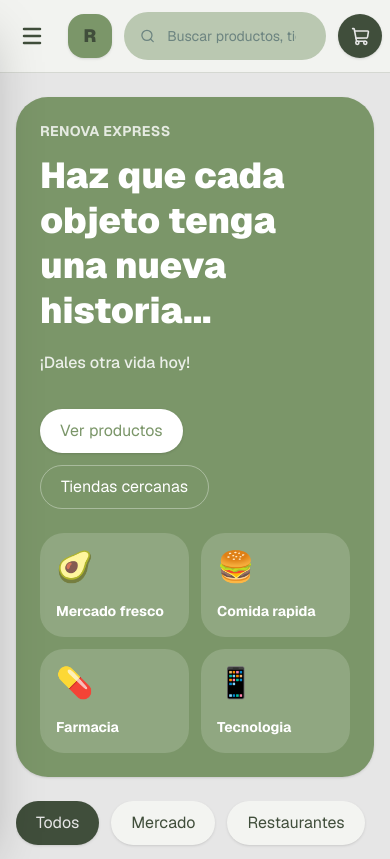
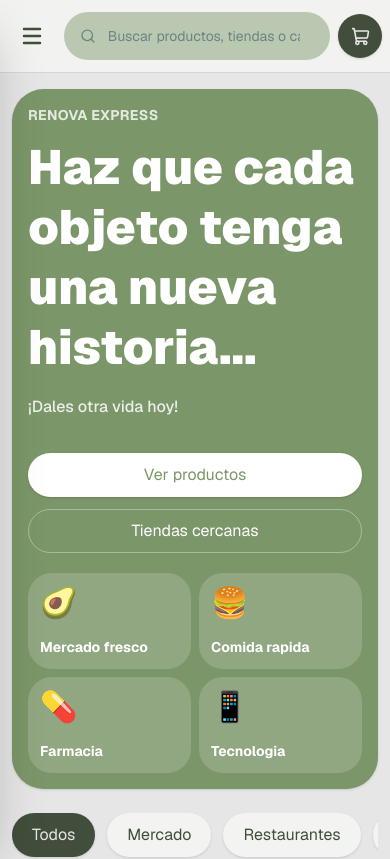
Before and after one commit to Combii0/ReNova, a Next.js app: page / in a window 390 px wide. Shown: the top 859 px of the page. Built offline with nearby package versions, Linux system fonts and the light colour scheme.

Commit message:
Pollished menu

```diff
--- a/src/app/helpy/page.tsx
+++ b/src/app/helpy/page.tsx
@@ -2,7 +2,7 @@ import HelpyChat from "@/components/HelpyChat";
 
 export default function HelpyPage() {
   return (
-    <main className='flex h-[calc(100vh-73px)] w-full overflow-hidden'>
+    <main className="relative z-0 flex h-[calc(100vh-73px)] w-full overflow-hidden">
       <HelpyChat />
     </main>
   );
--- a/src/app/page.tsx
+++ b/src/app/page.tsx
@@ -2,16 +2,16 @@ import { categories, products } from "@/data/products";
 
 export default function Home() {
   return (
-    <main className="mx-auto grid w-full max-w-7xl gap-6 px-4 py-6 sm:px-6 lg:grid-cols-[1fr_320px] lg:px-8">
+    <main className="mx-auto grid w-full max-w-7xl gap-4 px-3 py-4 sm:gap-5 sm:px-4 sm:py-5 lg:grid-cols-[minmax(0.1fr)_320px] lg:gap-6 lg:px-6 xl:px-8">
       <section className="min-w-0">
         <div className="overflow-hidden rounded-[2rem] bg-[var(--brand)] text-white shadow-sm">
-          <div className="grid gap-6 p-6 sm:grid-cols-[1.3fr_0.7fr] sm:p-8">
+          <div className="grid gap-5 p-4 sm:p-6 md:grid-cols-[1.3fr_0.7fr] lg:p-8">
             <div className="flex flex-col justify-between gap-8">
               <div>
                 <p className="text-sm font-bold uppercase tracking-wide text-white/80">
                   ReNova Express
                 </p>
-                <h1 className="mt-3 max-w-xl text-4xl font-black leading-tight sm:text-5xl">
+                <h1 className="mt-3 max-w-xl text-3xl font-black leading-tight sm:text-4xl lg: text-5xl">
                   Haz que cada objeto tenga una nueva historia...
                 </h1>
                 <p className="mt-4 max-w-2xl text-base font-medium leading-7 text-white/85">
@@ -19,24 +19,24 @@ export default function Home() {
                 </p>
               </div>
 
-              <div className="flex flex-wrap gap-3">
-                <button className="h-11 rounded-full bg-white px-5 text-sm font-black text-[var(--brand)] shadow-sm">
+              <div className="flex flex-col gap-3 sm:flex-row sm:flex-wrap">
+                <button className="h-11 w-full rounded-full bg-white px-5 text-sm font-black text-[var(--brand)] shadow-sm sm:w-auto">
                   Ver productos
                 </button>
-                <button className="h-11 rounded-full border border-white/35 px-5 text-sm font-black text-white">
+                <button className="h-11 w-full rounded-full border border-white/35 px-5 text-sm font-black text-white sm:w-auto">
                   Tiendas cercanas
                 </button>
               </div>
             </div>
 
-            <div className="grid grid-cols-2 gap-3 self-end">
+            <div className="grid grid-cols-2 gap-2 self-end sm:gap-3">
               {[
                 ["🥑", "Mercado fresco"],
                 ["🍔", "Comida rapida"],
                 ["💊", "Farmacia"],
                 ["📱", "Tecnologia"],
               ].map(([icon, label]) => (
-                <div key={label} className="rounded-3xl bg-white/16 p-4">
+                <div key={label} className="rounded-3xl bg-white/16 p-3 sm:rounded 3xl sm:p-4">
                   <p className="text-3xl">{icon}</p>
                   <p className="mt-4 text-sm font-bold">{label}</p>
                 </div>
@@ -74,7 +74,7 @@ export default function Home() {
           </button>
         </div>
 
-        <div className="mt-5 grid gap-4 sm:grid-cols-2 xl:grid-cols-3">
+        <div className="mt-5 grid grid-cols-1 gap-4 sm:grid-cols-2 xl:grid-cols-3">
           {products.map((product) => (
             <article
               key={product.name}
@@ -132,7 +132,7 @@ export default function Home() {
       </section>
 
       <aside className="lg:sticky lg:top-24 lg:h-fit">
-        <div className="rounded-[1.5rem] bg-[var(--app-surface)] p-5 shadow-sm ring-1 ring-[var(--app-border)]">
+        <div className="rounded-[1.5rem] bg-[var(--app-surface)] p-4 shadow-sm ring-1 ring-[var(--app-border)] sm:p-5">
           <div className="flex items-center justify-between">
             <h2 className="text-lg font-black text-[var(--app-text)]">
               Mi pedido
--- a/src/components/AppShell.tsx
+++ b/src/components/AppShell.tsx
@@ -36,8 +36,8 @@ export default function AppShell({ children }: { children: React.ReactNode }) {
 
   return (
     <div className="min-h-screen bg-[var(--app-bg)] text-[var(--app-text)]">
-      <header className="sticky top-0 z-30 border-b border-[var(--app-border)] bg-[var(--app-surface)]/95 backdrop-blur">
-        <div className="flex w-full items-center gap-3 px-2 py-3 sm:px-3 lg:px-4">
+      <header className="sticky top-0 z-[70] border-b border-[var(--app-border)] bg-[var(--app-surface)]/95 backdrop-blur">
+        <div className="flex w-full items-center gap-2 px-2 py-3 sm:gap-3 sm:px-3 lg:px-4">
           <button
             type="button"
             className="flex h-12 w-12 shrink-0 items-center justify-center rounded-full text-[var(--app-text)] transition hover:bg-[var(--app-soft)]"
@@ -45,13 +45,12 @@ export default function AppShell({ children }: { children: React.ReactNode }) {
             aria-expanded={isMenuOpen}
             aria-label="Abrir menu"
           >
-            <Menu size={24} strokeWidth={2.5} />
+            <Menu size={24} strokeWidth={2.5}/>
           </button>
 
           <Link
             href="/"
-            className="flex h-11 w-11 shrink-0 items-center justify-center rounded-2xl bg-[var(--brand)] text-lg font-black text-white shadow-sm"
-            aria-label="Ir a Market"
+            className="hidden h-11 w-11 shrink-0 items-center justify-center rounded-2xl bg-[var(--brand)] text-lg font-black text-white shadow-sm sm:flex"
           >
             R
           </Link>
@@ -87,20 +86,21 @@ export default function AppShell({ children }: { children: React.ReactNode }) {
           </button>
         </div>
       </header>
-
-      {children}
+      <div className="realtive z-0">
+        {children}
+      </div>
 
       {isMenuOpen ? (
         <button
           type="button"
-          className="fixed inset-0 z-40 bg-black/35"
+          className="fixed inset-0 z-[80] bg-black/35"
           onClick={() => setIsMenuOpen(false)}
           aria-label="Cerrar menu"
         />
       ) : null}
 
       <aside
-        className={`fixed left-0 top-0 z-50 flex h-dvh w-[min(88vw,340px)] flex-col bg-[var(--app-surface)] px-4 py-4 shadow-2xl transition-transform duration-200 ${
+        className={`fixed left-0 top-0 z-[90] flex h-dvh w-[min(88vw,340px)] flex-col bg-[var(--app-surface)] px-4 py-4 shadow-2xl transition-transform duration-200 ${
           isMenuOpen ? "translate-x-0" : "-translate-x-full"
         }`}
         aria-label="Menu principal"
@@ -155,15 +155,10 @@ export default function AppShell({ children }: { children: React.ReactNode }) {
               pathname === "/configuracion"
                 ? "bg-[var(--app-text)] text-[var(--app-bg)]"
                 : "text-[var(--app-text)] hover:bg-[var(--app-soft)]"
-            }`}
-          >
-            <Settings size={19} />
+            }`}>
+            <Settings size={19}/>
             Configuracion
           </Link>
-          <div className="mt-3 flex items-center gap-2 rounded-2xl bg-[var(--app-soft)] px-4 py-3 text-xs font-bold text-[var(--app-muted)]">
-            <SlidersHorizontal size={16} />
-            Ajustes locales
-          </div>
         </div>
       </aside>
     </div>
--- a/src/components/HelpyChat.tsx
+++ b/src/components/HelpyChat.tsx
@@ -1,7 +1,7 @@
 "use client";
 
-import { FormEvent, useEffect, useState } from "react";
-import { Bot, Send} from "lucide-react";
+import{FormEvent, useEffect, useState} from "react";
+import{Send} from "lucide-react";
 
 type Message = {
   id: string;
@@ -18,12 +18,12 @@ const initialMessages: Message[] = [
 ];
 
 export default function HelpyChat() {
-  const [messages, setMessages] = useState<Message[]>(initialMessages);
-  const [input, setInput] = useState("");
-  const [previousInteractionId, setPreviousInteractionId] = useState<
+  const[messages, setMessages] = useState<Message[]>(initialMessages);
+  const[input, setInput] = useState("");
+  const[previousInteractionId, setPreviousInteractionId] = useState<
     string | null
   >(null);
-  const [isLoading, setIsLoading] = useState(false);
+  const[isLoading, setIsLoading] = useState(false);
 
   useEffect(()=>{
     const saved = localStorage.getItem('renova-helpy-messages');
@@ -137,7 +137,7 @@ export default function HelpyChat() {
 
           {isLoading ? (
             <div className="max-w-[220px] rounded-3xl bg-[var(--app-surface)] p-4 text-sm font-black text-[var(--app-muted)] shadow-sm">
-              Helpy esta pensando...
+              ...
             </div>
           ) : null}
         </div>
```
